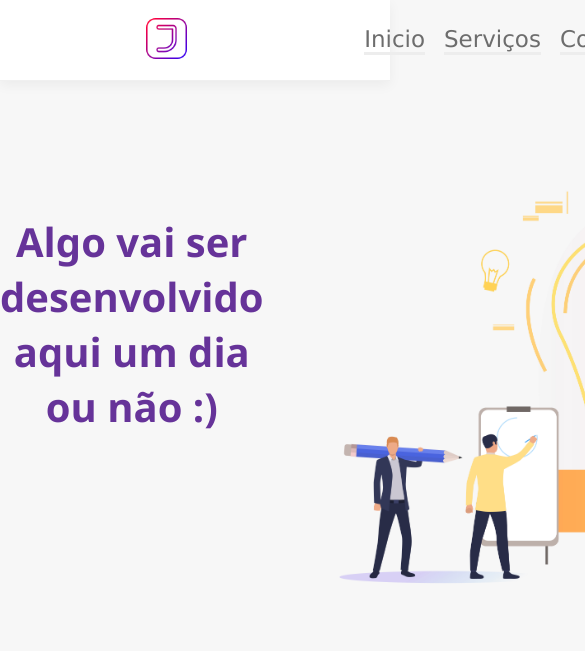
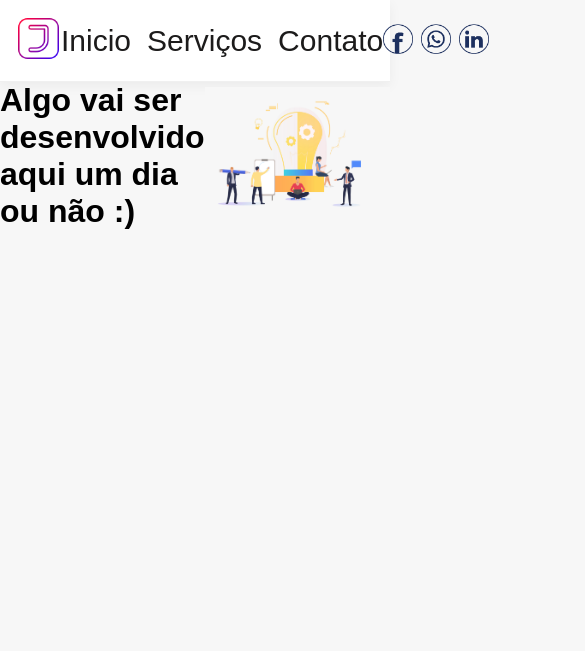
Before and after one commit to itsjonathanx/Jonathans, a plain HTML site: page index.html in a window 390 px wide. Shown: the top 651 px of the page, 585 px wide, since content can reach past the window. Drawn offline with Linux system fonts and the light colour scheme.

Commit message:
adicionado responsividade para mobile

```diff
--- /dev/null
+++ b/css/index.css
@@ -0,0 +1,57 @@
+* {
+    margin: 0 auto;
+    padding: 0;
+    box-sizing: border-box;
+}
+
+body {
+    background: #F7F7F7;
+    font-family: sans-serif;
+}
+
+header {
+    margin: auto 0;
+    border-bottom: 1px solid rgb(240, 240, 240);
+    width: 100%;
+    box-shadow: 0 0.25rem 0.75rem rgb(0 0 0 / 5%);
+    background-color: #fff;
+    padding: 1em;
+}
+
+#nav {
+    display: flex;
+    align-items: center;
+    justify-content: space-between;
+}
+
+#menu {
+    display: flex;
+    list-style: none;
+    gap: 1rem;
+}
+
+#menu a {
+    color: #1c1b1b;
+    text-decoration: none;
+    font-size: 30px;
+}
+
+#menu a:hover {
+    border-bottom: solid 1px #000;
+}
+
+#redes-sociais {
+    display: flex;
+    list-style: none;
+    gap: .5rem;
+}
+
+main {
+    max-width: 980px;
+}
+
+#destaque {
+    display: flex;
+    justify-content: space-between;
+    align-items: center;
+}
--- a/index.html
+++ b/index.html
@@ -5,44 +5,36 @@
         <meta http-equiv="X-UA-Compatible" content="IE=edge">
         <meta name="viewport" content="width=device-width, initial-scale=1.0">
 
-        <link rel="shortcut icon" href="./images/logo.ico" type="image/x-icon">
+        <link rel="shortcut icon" href="./img/logo.ico" type="image/x-icon">
 
-        <link rel="stylesheet" href="./styles/global.css">
-        <link rel="stylesheet" href="./styles/index.css">
-
+        <link rel="stylesheet" href="./css/index.css">
 
         <title>Jonathan Araújo</title>
     </head>
     <body>
-        <header>
-            <main>
-                <div class="menu-principal">
-                    <div class="logo">
-                        <button>
-                            <a href="#"><img src="./images/logo.ico" width="45" height="45" alt="logo da empresa"></a>
-                        </button>
-                    </div>
-                    <nav class="menu">
-                        <ul>
-                            <li><a href="#">Inicio</a></li>
-                            <li><a href="#">Serviços</a></li>
-                            <li><a href="#">Contato</a></li>
-                        </ul>
-                    </nav>
-                    <div class="redes-sociais">
-                        <a href="https://www.facebook.com/user.Jonathan939" target="_blank"><img src="./images/facebook.png" width="30" height="30" alt="facebook"></a>
-                        <a href="https://cat-bounce.com/" target="_blank"><img src="./images/whatsapp.png" width="30" height="30" alt="whatsapp"></a>
-                        <a href="https://www.linkedin.com/in/jonathan-araujo-a24b13192/" target="_blank"><img src="./images/linkedin.png" width="30" height="30" alt="linkedin"></a>
-                    </div>
-                </div>
-            </main>
+        <header id="header">
+            <nav id="nav">
+                <a href="/"><img src="./img/logo.ico" width="45" height="45" alt="logo da empresa"></a>
+
+                <ul id="menu">
+                    <li><a href="#">Inicio</a></li>
+                    <li><a href="#">Serviços</a></li>
+                    <li><a href="#">Contato</a></li>
+                </ul>
+
+                <ul id="redes-sociais">
+                    <li><a href="https://www.facebook.com/user.Jonathan939" target="_blank" rel="noopener noreferrer"><img src="./img/facebook.png" width="30px" height="30px" alt="facebook"></a></li>
+                    <li><a href="http://" target="_blank" rel="noopener noreferrer"><img src="./img/whatsapp.png" width="30px" height="30px" alt="whatsapp"></a></li>
+                    <li><a href="http://" target="_blank" rel="noopener noreferrer"><img src="./img/linkedin.png" width="30px" height="30px" alt="linkedin"></a></li>
+                </ul>
+            </nav>
         </header>
 
         <main>
-            <div class="destaque">
+            <div id="destaque">
                 <h1>Algo vai ser desenvolvido aqui um dia ou não :)</h1>
                 <div>
-                    <img src="./images/algo.jpg" width="100%" height="100%" alt="Imagem de construção">
+                    <img src="./img/algo.jpg" width="100%" height="100%" alt="Imagem de construção">
                 </div>
 
             </div>
--- a/styles/global.css
+++ /dev/null
@@ -1,13 +0,0 @@
-* {
-    margin: 0;
-    padding: 0;
-    box-sizing: border-box;
-}
-
-body {
-    background-color: #F7F7F7;
-}
-
-h1, h2, h3, h4, button, span, p, a {
-    font-family: 'Segoe UI', Tahoma, Geneva, Verdana, sans-serif;
-}
--- a/styles/index.css
+++ /dev/null
@@ -1,72 +0,0 @@
-header {
-    margin: auto 0;
-    border-bottom: 1px solid rgb(240, 240, 240);
-    box-shadow: #6D6D6D;
-    position: fixed;
-    width: 100%;
-    box-shadow: 0 .25rem .75rem rgba(0, 0, 0, .05);
-    background-color: #fff;
-}
-
-.menu-principal {
-    text-align: center;
-    align-items: center;
-    justify-content: center;
-    display: grid;
-    grid-template-columns: repeat(3, 1fr);
-    grid-auto-rows: 80px;
-
-}
-
-.logo button {
-    text-decoration: none;
-    background-color: transparent;
-    border: none;
-}
-
-.menu ul {
-    list-style: none;
-}
-
-.menu ul li {
-    display: inline;
-    margin-left: 15px;
-}
-
-.menu ul li a {
-    display: inline-block;
-    font-size: 23px;
-    font-family: Verdana, Geneva, Tahoma, sans-serif;
-
-    color: #6D6D6D;
-    text-decoration: none;
-    border-bottom:3px solid #EDEDED;
-}
-
-.menu ul li a:hover {
-    color: #6D6D6D;
-    border-bottom:3px solid #74197e;
-}
-
-main {
-    margin: 0 auto;
-    width: 1000px;
-}
-
-.destaque {
-    display: flex;
-    justify-content: space-between;
-    align-items: center;
-}
-
-.destaque img {
-    padding-left: 25px;
-    margin-top: 8em;
-}
-
-.destaque h1 {
-    font-size: 40px;
-    color: rebeccapurple;
-    text-align: center;
-    justify-content: center;
-}
```
Also changed, not shown: img/algo.jpg (renamed from images/algo.jpg), img/facebook.png (renamed from images/facebook.png), img/linkedin.png (renamed from images/linkedin.png), img/logo.ico (renamed from images/logo.ico), img/whatsapp.png (renamed from images/whatsapp.png).
